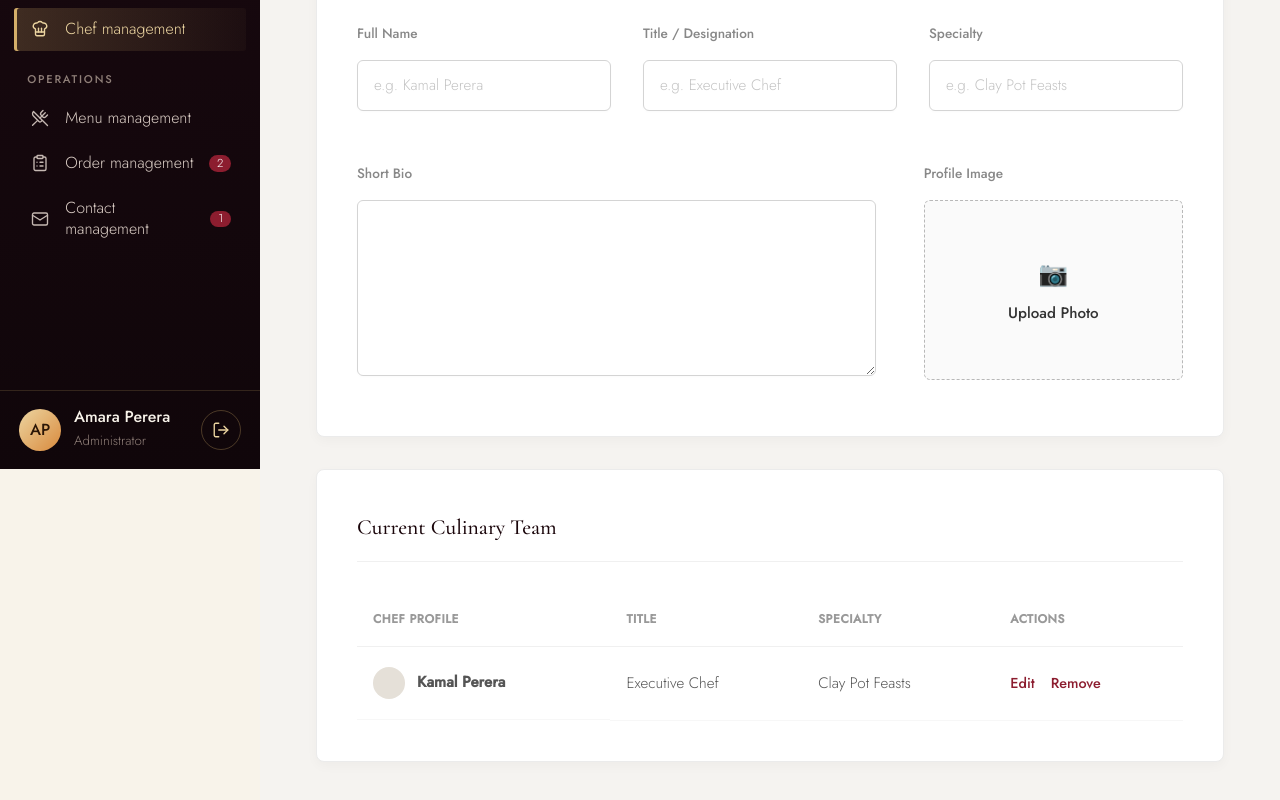
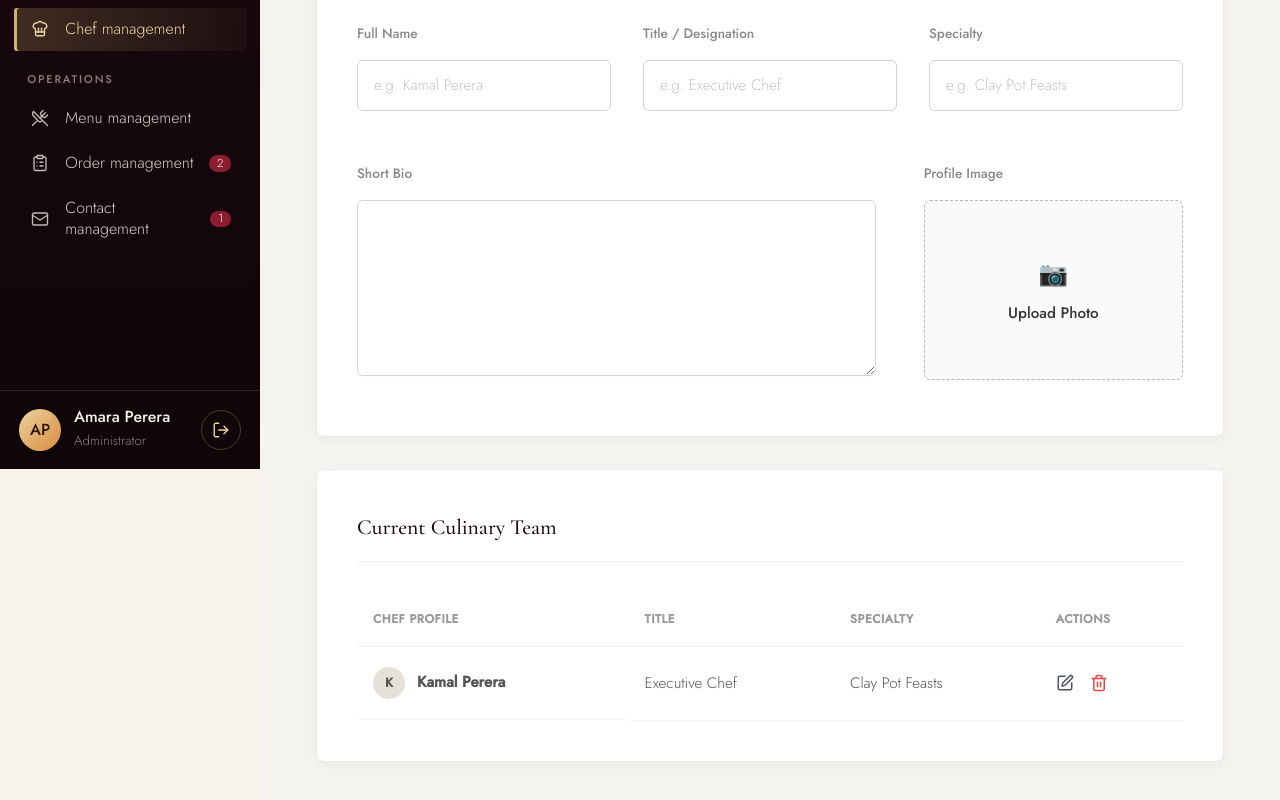
Before and after one commit to nadunidilthusha/Online-Restaurant-Ordering-Management-System, a React (Vite) app in the folder Frontend/: page /admin/chefs in a window 1280 px wide. Shown: the part 331-1131 px from the top of the page. Built offline with nearby package versions, Linux system fonts and the light colour scheme; no server answers.

Commit message:
Feat: Add image upload size validation and dynamic table action icons to admin pages

```diff
--- a/Frontend/src/admin/pages/ChefManagement/ChefManagementPage.jsx
+++ b/Frontend/src/admin/pages/ChefManagement/ChefManagementPage.jsx
@@ -1,10 +1,10 @@
 import React, { useState, useRef } from 'react';
 import { Link } from 'react-router-dom';
+import { Edit, Trash2 } from 'lucide-react'; // Importing icons for actions
 import Card from '../../../components/common/Card';
 import Input from '../../../components/common/Input';
 import Textarea from '../../../components/common/Textarea';
 import Button from '../../../components/common/Button';
-// Reuse the perfected CSS from the Menu section!
 import '../MenuManagement/MenuAdmin.css';
 
 export default function ChefManagementPage() {
@@ -13,6 +13,11 @@ export default function ChefManagementPage() {
   const [hasChanges, setHasChanges] = useState(false);
   const [previewUrl, setPreviewUrl] = useState(null);
   const fileInputRef = useRef(null);
+
+  // Added state to make the table dynamic and allow deletions
+  const [chefs, setChefs] = useState([
+    { id: 1, name: 'Kamal Perera', title: 'Executive Chef', specialty: 'Clay Pot Feasts' }
+  ]);
 
   const handleChange = (field, value) => {
     setFormData({ ...formData, [field]: value });
@@ -23,6 +28,13 @@ export default function ChefManagementPage() {
   const handleImageChange = (e) => {
     const file = e.target.files[0];
     if (file) {
+      // VALIDATION: Check if file size is strictly greater than 5MB (5 * 1024 * 1024 bytes)
+      if (file.size > 5 * 1024 * 1024) {
+        setErrors({ ...errors, image: "Image size must be less than 5MB" });
+        e.target.value = null;
+        return;
+      }
+
       setPreviewUrl(URL.createObjectURL(file));
       setHasChanges(true);
       if (errors.image) setErrors({ ...errors, image: null });
@@ -45,6 +57,13 @@ export default function ChefManagementPage() {
     alert("Chef profile validated and ready to save!");
     setErrors({});
     setHasChanges(false);
+  };
+
+  // New function to handle the remove action with a confirmation prompt
+  const handleDeleteChef = (id, name) => {
+    if (window.confirm(`Are you sure you want to remove ${name} from the culinary team?`)) {
+      setChefs(chefs.filter(chef => chef.id !== id));
+    }
   };
 
   return (
@@ -103,18 +122,40 @@ export default function ChefManagementPage() {
             <tr><th>Chef Profile</th><th>Title</th><th>Specialty</th><th>Actions</th></tr>
           </thead>
           <tbody>
-            <tr>
-              <td style={{ display: 'flex', alignItems: 'center', gap: '12px' }}>
-                <div style={{ width: '32px', height: '32px', borderRadius: '50%', backgroundColor: '#e5e0d8' }}></div>
-                <strong>Kamal Perera</strong>
-              </td>
-              <td>Executive Chef</td>
-              <td>Clay Pot Feasts</td>
-              <td>
-                <Link to="/admin/chefs/1/edit" className="action-link" style={{ marginRight: '16px' }}>Edit</Link>
-                <span className="action-link" style={{ color: '#ef4444', cursor: 'pointer' }}>Remove</span>
-              </td>
-            </tr>
+            {chefs.length > 0 ? (
+              chefs.map((chef) => (
+                <tr key={chef.id}>
+                  <td style={{ display: 'flex', alignItems: 'center', gap: '12px' }}>
+                    <div style={{ width: '32px', height: '32px', borderRadius: '50%', backgroundColor: '#e5e0d8', display: 'flex', alignItems: 'center', justifyContent: 'center', color: '#555', fontSize: '0.8rem', fontWeight: 'bold' }}>
+                      {chef.name.charAt(0)}
+                    </div>
+                    <strong>{chef.name}</strong>
+                  </td>
+                  <td>{chef.title}</td>
+                  <td>{chef.specialty}</td>
+                  <td>
+                    <div style={{ display: 'flex', alignItems: 'center', gap: '16px' }}>
+                      <Link to={`/admin/chefs/${chef.id}/edit`} title="Edit Chef" style={{ color: '#4b5563', display: 'flex', alignItems: 'center' }}>
+                        <Edit size={18} />
+                      </Link>
+                      <button
+                        onClick={() => handleDeleteChef(chef.id, chef.name)}
+                        title="Remove Chef"
+                        style={{ background: 'none', border: 'none', color: '#ef4444', cursor: 'pointer', padding: 0, display: 'flex', alignItems: 'center' }}
+                      >
+                        <Trash2 size={18} />
+                      </button>
+                    </div>
+                  </td>
+                </tr>
+              ))
+            ) : (
+              <tr>
+                <td colSpan="4" style={{ textAlign: 'center', padding: '32px', color: '#888' }}>
+                  No chefs currently listed.
+                </td>
+              </tr>
+            )}
           </tbody>
         </table>
       </Card>
--- a/Frontend/src/admin/pages/MenuManagement/EditMenuPage.jsx
+++ b/Frontend/src/admin/pages/MenuManagement/EditMenuPage.jsx
@@ -33,8 +33,16 @@ export default function EditMenuPage() {
   const handleImageChange = (e) => {
     const file = e.target.files[0];
     if (file) {
+      // VALIDATION: Check if file size is strictly greater than 5MB (5 * 1024 * 1024 bytes)
+      if (file.size > 5 * 1024 * 1024) {
+        setErrors({ ...errors, image: "Image size must be less than 5MB" });
+        e.target.value = null;
+        return;
+      }
+
       setPreviewUrl(URL.createObjectURL(file));
       setHasChanges(true);
+      if (errors.image) setErrors({ ...errors, image: null });
     }
   };
 
@@ -109,15 +117,19 @@ export default function EditMenuPage() {
           <div className="field">
             <label>Dish Image</label>
             <input type="file" ref={fileInputRef} style={{ display: 'none' }} accept="image/png, image/jpeg" onChange={handleImageChange} />
-            <div className="image-upload-box" style={{ padding: '30px', minHeight: '180px' }} onClick={() => fileInputRef.current.click()}>
+
+            <div className="image-upload-box" style={{ padding: '30px', minHeight: '180px', borderColor: errors.image ? '#ef4444' : '#e9ecef', borderWidth: '2px', borderStyle: 'dashed', cursor: 'pointer', textAlign: 'center', borderRadius: '4px' }} onClick={() => fileInputRef.current.click()}>
               {previewUrl ? (
                 <img src={previewUrl} alt="Preview" style={{ width: '100px', height: '100px', objectFit: 'cover', borderRadius: '4px', marginBottom: '16px' }} />
               ) : (
-                <div style={{ width: '80px', height: '80px', backgroundColor: '#f1f3f5', display: 'flex', alignItems: 'center', justifyContent: 'center', borderRadius: '4px', marginBottom: '16px', color: '#adb5bd', fontSize: '0.8rem' }}>120 × 120</div>
+                <div style={{ width: '80px', height: '80px', backgroundColor: '#f1f3f5', display: 'flex', alignItems: 'center', justifyContent: 'center', borderRadius: '4px', margin: '0 auto 16px', color: '#adb5bd', fontSize: '0.8rem' }}>120 × 120</div>
               )}
-              <span style={{ fontWeight: '500', color: '#333', fontSize: '0.95rem' }}>+ Replace Image</span>
-              <small style={{ marginTop: '6px', fontSize: '0.75rem', color: '#888' }}>PNG, JPG up to 2MB</small>
+              <div style={{ fontWeight: '500', color: '#333', fontSize: '0.95rem' }}>+ Replace Image</div>
+              <small style={{ marginTop: '6px', fontSize: '0.75rem', color: '#888', display: 'block' }}>PNG, JPG up to 2MB</small>
             </div>
+
+            {/* Display the red error message if the file is too large */}
+            {errors.image && <span style={{ color: '#ef4444', fontSize: '0.8rem', marginTop: '8px', display: 'block' }}>{errors.image}</span>}
           </div>
         </div>
       </Card>
--- a/Frontend/src/admin/pages/MenuManagement/MenuManagementPage.jsx
+++ b/Frontend/src/admin/pages/MenuManagement/MenuManagementPage.jsx
@@ -1,5 +1,6 @@
 import React, { useState, useRef } from 'react';
 import { Link } from 'react-router-dom';
+import { Edit, Trash2 } from 'lucide-react'; // Imported icons
 import Card from '../../../components/common/Card';
 import Input from '../../../components/common/Input';
 import Select from '../../../components/common/Select';
@@ -13,16 +14,26 @@ export default function MenuManagementPage() {
   const [selectedImage, setSelectedImage] = useState(null);
   const fileInputRef = useRef(null);
 
+  // Added dynamic state for the menu table
+  const [menuItems, setMenuItems] = useState([
+    { id: 1, name: 'Fire-roasted Sea Bass', category: 'Mains', price: 'Rs. 3,500.00', status: 'Active' }
+  ]);
+
   const handleChange = (field, value) => {
     setFormData({ ...formData, [field]: value });
     setHasChanges(true);
-    // Clear error when user starts typing
     if (errors[field]) setErrors({ ...errors, [field]: null });
   };
 
   const handleImageChange = (e) => {
     const file = e.target.files[0];
     if (file) {
+      if (file.size > 5 * 1024 * 1024) {
+        setErrors({ ...errors, image: "Image size must be less than 5MB" });
+        e.target.value = null;
+        return;
+      }
+
       setSelectedImage(file);
       setHasChanges(true);
       if (errors.image) setErrors({ ...errors, image: null });
@@ -41,10 +52,16 @@ export default function MenuManagementPage() {
       return;
     }
 
-    // Success - Ready to send to API
     alert("Dish validated and ready to save!");
     setErrors({});
     setHasChanges(false);
+  };
+
+  // Function to handle the remove action with a confirmation prompt
+  const handleDeleteMenu = (id, name) => {
+    if (window.confirm(`Are you sure you want to remove ${name} from the menu?`)) {
+      setMenuItems(menuItems.filter(item => item.id !== id));
+    }
   };
 
   return (
@@ -99,11 +116,36 @@ export default function MenuManagementPage() {
             <tr><th>Dish Name</th><th>Category</th><th>Price</th><th>Status</th><th>Actions</th></tr>
           </thead>
           <tbody>
-            <tr>
-              <td><strong>Fire-roasted Sea Bass</strong></td><td>Mains</td><td>Rs. 3,500.00</td>
-              <td><span className="status-badge">Active</span></td>
-              <td><Link to="/admin/menu/1/edit" className="action-link">Edit</Link></td>
-            </tr>
+            {menuItems.length > 0 ? (
+              menuItems.map((item) => (
+                <tr key={item.id}>
+                  <td><strong>{item.name}</strong></td>
+                  <td>{item.category}</td>
+                  <td>{item.price}</td>
+                  <td><span className="status-badge">{item.status}</span></td>
+                  <td>
+                    <div style={{ display: 'flex', alignItems: 'center', gap: '16px' }}>
+                      <Link to={`/admin/menu/${item.id}/edit`} title="Edit Dish" style={{ color: '#4b5563', display: 'flex', alignItems: 'center' }}>
+                        <Edit size={18} />
+                      </Link>
+                      <button
+                        onClick={() => handleDeleteMenu(item.id, item.name)}
+                        title="Remove Dish"
+                        style={{ background: 'none', border: 'none', color: '#ef4444', cursor: 'pointer', padding: 0, display: 'flex', alignItems: 'center' }}
+                      >
+                        <Trash2 size={18} />
+                      </button>
+                    </div>
+                  </td>
+                </tr>
+              ))
+            ) : (
+              <tr>
+                <td colSpan="5" style={{ textAlign: 'center', padding: '32px', color: '#888' }}>
+                  No dishes currently listed.
+                </td>
+              </tr>
+            )}
           </tbody>
         </table>
       </Card>
```
Also changed, not shown: Frontend/src/admin/pages/ChefManagement/EditChefPage.jsx (+17 -4 lines).
